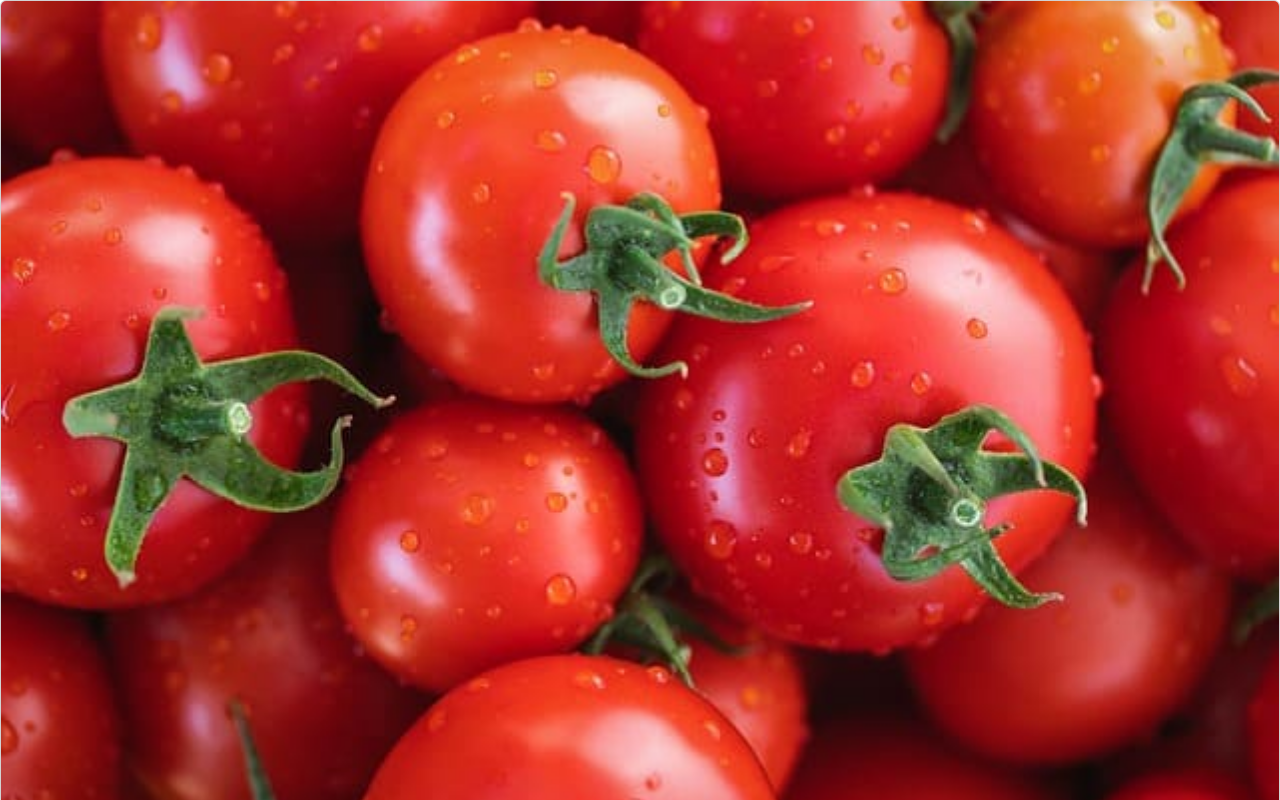
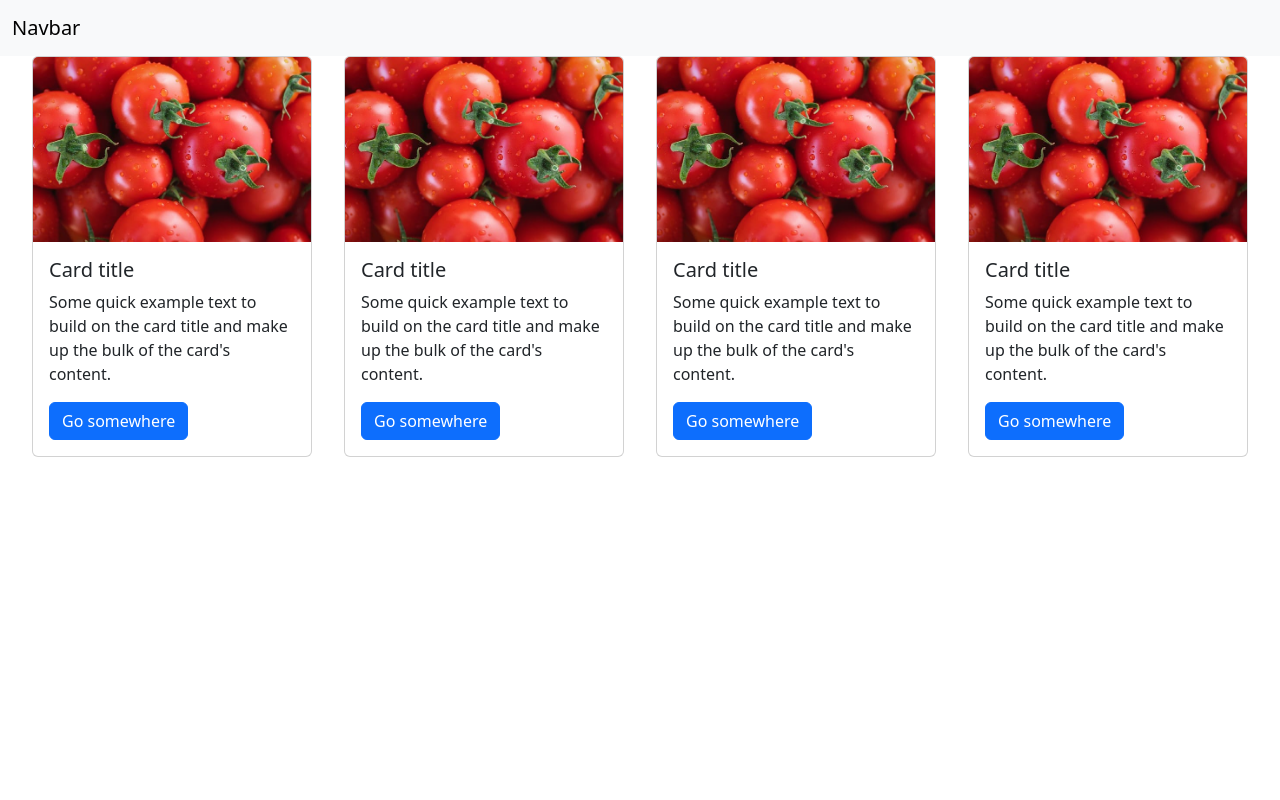
Before and after one commit to GDR1909/mein-online-shop, a React (Create React App) app: page / in a window 1280 px wide. Shown: the top 800 px of the page. Built offline with nearby package versions, Linux system fonts and the light colour scheme.

Commit message:
added more Product components to the Root component

```diff
--- /dev/null
+++ b/src/App.jsx
@@ -0,0 +1,20 @@
+import React, { Component } from 'react';
+import Navbar from './components/navbar';
+import Product from './components/product';
+
+class App extends Component {
+    state = {  }
+    render() {
+        return  <React.Fragment>
+                    <Navbar/>
+                    <div className="product-container">
+                        <Product/>
+                        <Product/>
+                        <Product/>
+                        <Product/>
+                    </div>
+                </React.Fragment>;
+    }
+}
+
+export default App;
--- /dev/null
+++ b/src/index.css
@@ -0,0 +1,12 @@
+.product-container {
+    display: flex;
+    gap: 32px;
+    padding-left: 32px;
+    padding-right: 32px;
+}
+
+@media (max-width: 715px) {
+    .product-container {
+        flex-direction: column;
+    }
+}
--- a/src/index.js
+++ b/src/index.js
@@ -1,7 +1,7 @@
 import React from "react";
 import ReactDom from "react-dom";
-import Navbar from './components/navbar';
 import "bootstrap/dist/css/bootstrap.min.css";
-import Product from "./components/product";
+import "./index.css";
+import App from "./App";
 
-ReactDom.render(<Product/>, document.getElementById('root'));
+ReactDom.render(<App/>, document.getElementById('root'));
```
